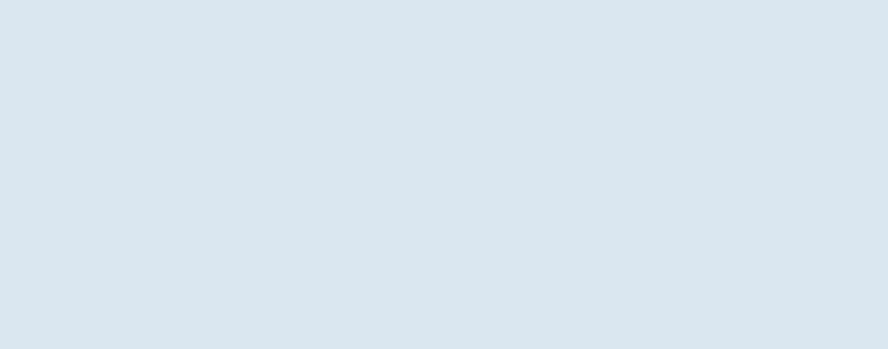
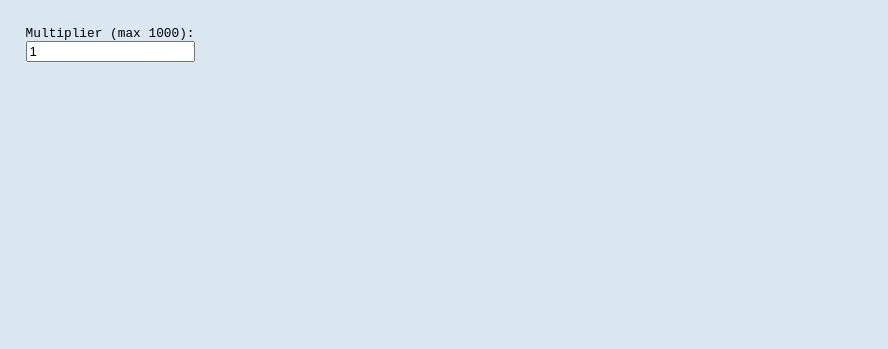
Before and after one commit to FuryRex09/Let-your-rage-out, a plain HTML site: page index.html in a window 1280 px wide. Shown: the top 349 px of the page, without its empty margins (0-888 px from the left). Drawn offline with Linux system fonts and the light colour scheme.

Commit message:
added multiplier (lol)
was bored

```diff
--- a/index.html
+++ b/index.html
@@ -21,18 +21,35 @@
             font-family: monospace;
             height: 100vh;
         }
+
+        .multiplier {
+            padding: 2vw;
+            position: absolute;
+            display: flex;
+            flex-direction: column;
+            font-size: 1vw;
+            font-family: monospace;
+            height: 100vh;
+        }
     </style>
+
+    <div class="multiplier">Multiplier (max 1000):<input type="number" id="multiplier" name="multiplier" min="1" max="1000" maxlength="4" value="1" pattern="^.{1,2}$"></div>
 
     <div class="counter">Start Smashing</div>
 
     <script>
         const counter = document.querySelector(".counter");
+        var multiplier = document.getElementById("multiplier").value;
         var presses = 0;
         var smashes = "o";
 
         document.addEventListener('keydown', function(event) {
+            multiplier = document.getElementById("multiplier").value;
+            if (multiplier > 1000) {
+                multiplier = 1000;
+            };
             console.log("Key pressed");
-            presses = presses + 1;
+            presses = presses + 1 * multiplier;
             smashes = presses.toString();
             console.log(presses + "and" + smashes)
             counter.innerHTML = smashes;
```
